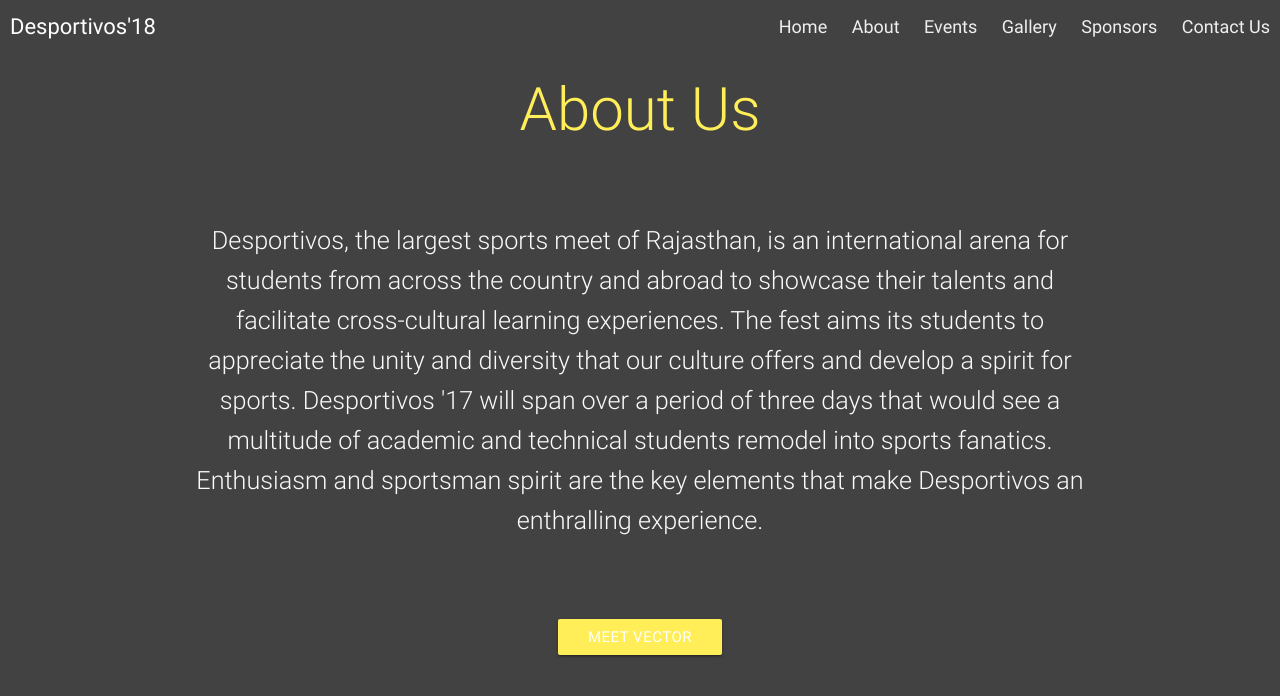
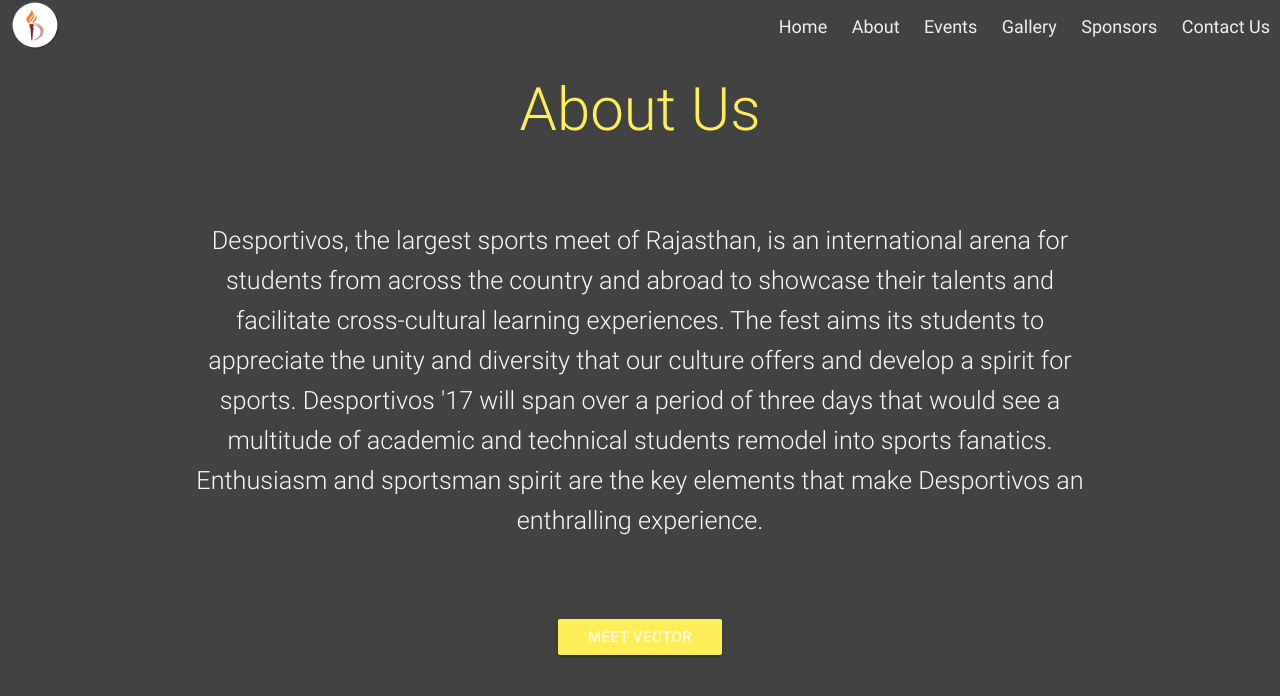
Before and after one commit to rbhatia46/Desportivos, a website: page about.html in a window 1280 px wide. Drawn offline with nearby package versions, Linux system fonts and the light colour scheme.

Commit message:
Update about.html

```diff
--- a/about.html
+++ b/about.html
@@ -15,7 +15,7 @@
 		<div class="nav" style="background:#424242">
   <div class="nav-header">
     <div class="nav-title">
-      <a href="./../index.html" style="color:#fff;">Desportivos'18</a>
+      <a href="./../index.html" style="color:#fff;"><img src="./img/favicon.png" width="50" height="50" style="bottom:10px; position:relative;"></a>
     </div>
   </div>
   <div class="nav-btn">
```
